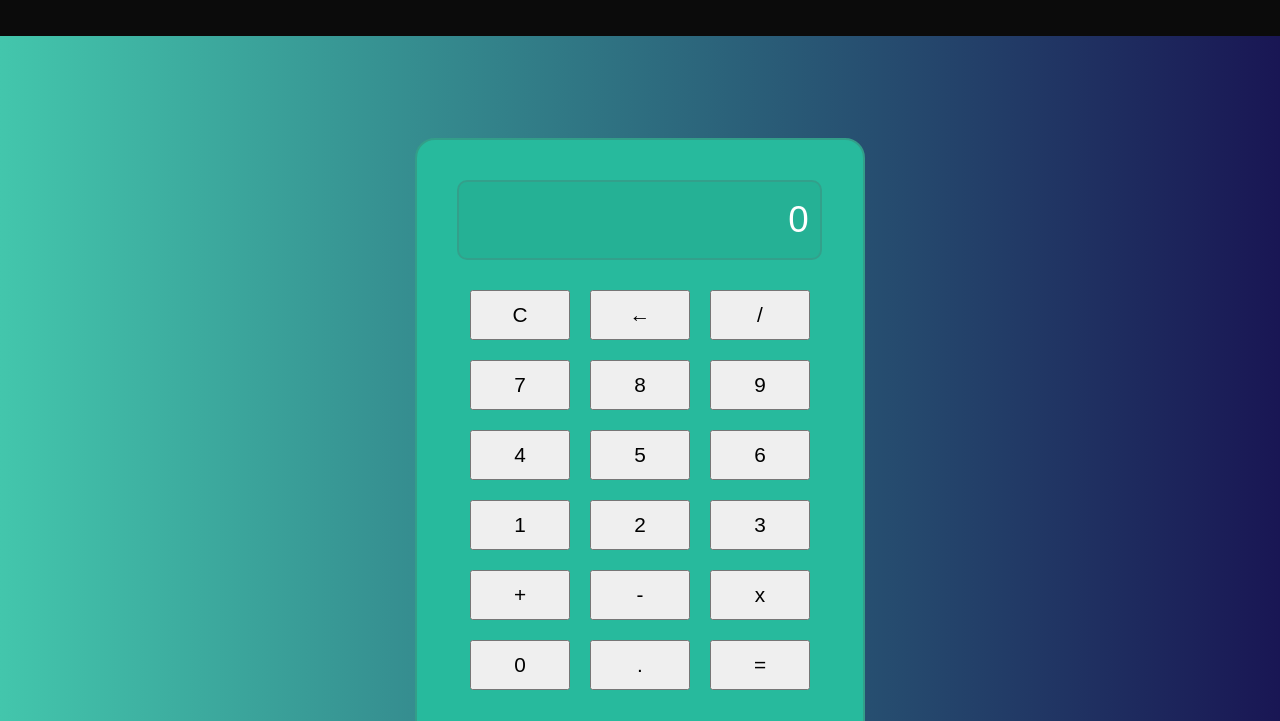
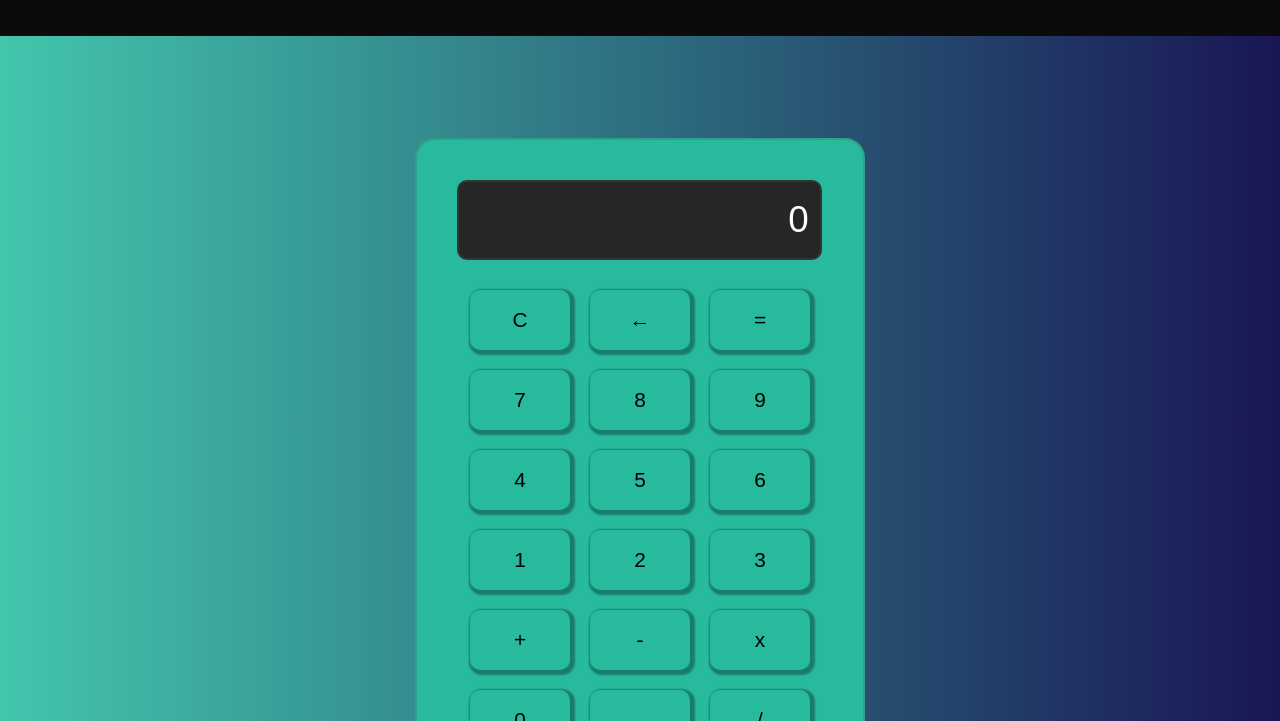
Before and after one commit to juansedev2/Calculadora-Web, a plain HTML site: page index.html in a window 1280 px wide. Shown: the part 79-800 px from the top of the page. Drawn offline with Linux system fonts and the light colour scheme.

Commit message:
Finalizado la versión 1.0 de mi calculadora en sus estilos

```diff
--- a/css/estilos.css
+++ b/css/estilos.css
@@ -11,9 +11,12 @@ html{
     --gradiente-azul-claro: #43C6AC;
     --gradiente-azul-claro-2: #339e89;
     --gradiente-azul-claro-3: #27ba9d;
+    --gradiente-azul-claro-4: #22a389;
     --gradiente-azul-oscuro: #191654;
     --color-negro: rgb(11, 11, 11);
+    --color-gris: rgb(38, 38, 38);
     --color-negrotran:rgba(0, 0, 0, 0.047);
+    --color-negrotran2: rgba(0, 0, 0, 0.333);
     --color-blanco: rgb(255, 255, 255);
     --color-gris-tran: rgba(100, 100, 100, 0.219);
 }
@@ -59,7 +62,7 @@ section#calculadora input{
     padding: 10px;
     text-align: right;
     color: var(--color-blanco);
-    background-color: var(--color-negrotran);
+    background-color: var(--color-gris);
     border: 2px solid var(--color-gris-tran);
     border-radius: 10px;
     font-size: 2.3rem;
@@ -72,7 +75,7 @@ section#botones{
     /**Definir los espacios para las columnas y sus hijos (como un padding)*/
     grid-template-columns: 100px 100px 100px;
     /**Por cada fila que haya, asignar un espacio a cada uno (como un padding)*/
-    grid-template-rows: 50px 50px 50px 50px 50px 50px;
+    grid-template-rows: 60px 60px 60px 60px 60px 60px;
     /**Alienación de los elementos por defecto*/
     justify-items: stretch;
     justify-content: center;
@@ -82,4 +85,11 @@ section#botones{
 }
 section#botones button{
     font-size: 1.3rem;
+    background: transparent;
+    border: 1px solid transparent;
+    border-radius: 10px;
+    box-shadow: 2px 2px 2px 3px var(--color-negrotran2);
 }
+section#botones button:hover{
+    background-color: var(--gradiente-azul-claro-4);
+}
--- a/index.html
+++ b/index.html
@@ -24,7 +24,7 @@
                 <section id="botones">
                     <button type="button" class="b_principal" value="c">C</button type="button">
                     <button type="button" class="b_principal" value="←">←</button type="button">
-                    <button type="button" class="b_operacion" value="/">/</button type="button">
+                    <button type="button" class="b_principal" id="igual" value="=">=</button type="button">
                     <button type="button" class="b_numero" value="7">7</button type="button">
                     <button type="button" class="b_numero" value="8">8</button type="button">
                     <button type="button" class="b_numero" value="9">9</button type="button">
@@ -39,7 +39,7 @@
                     <button type="button" class="b_operacion" value="x">x</button type="button">
                     <button type="button" class="b_numero" value="0">0</button type="button">
                     <button type="button" class="b_principal" value=".">.</button type="button">
-                    <button type="button" class="b_principal" id="igual" value="=">=</button type="button">
+                    <button type="button" class="b_operacion" value="/">/</button type="button">
                 </section>
             </section>
         </section>
```
